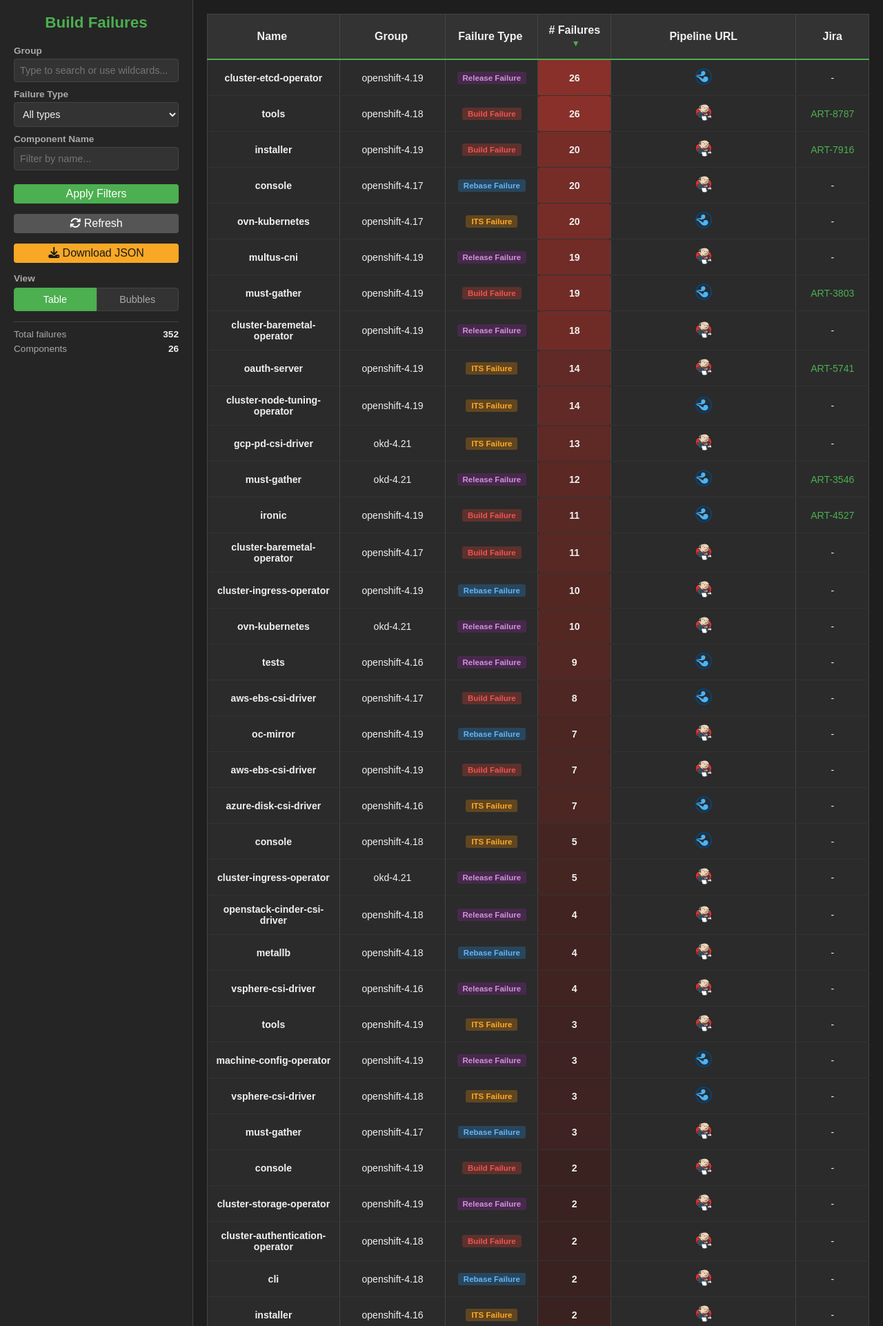
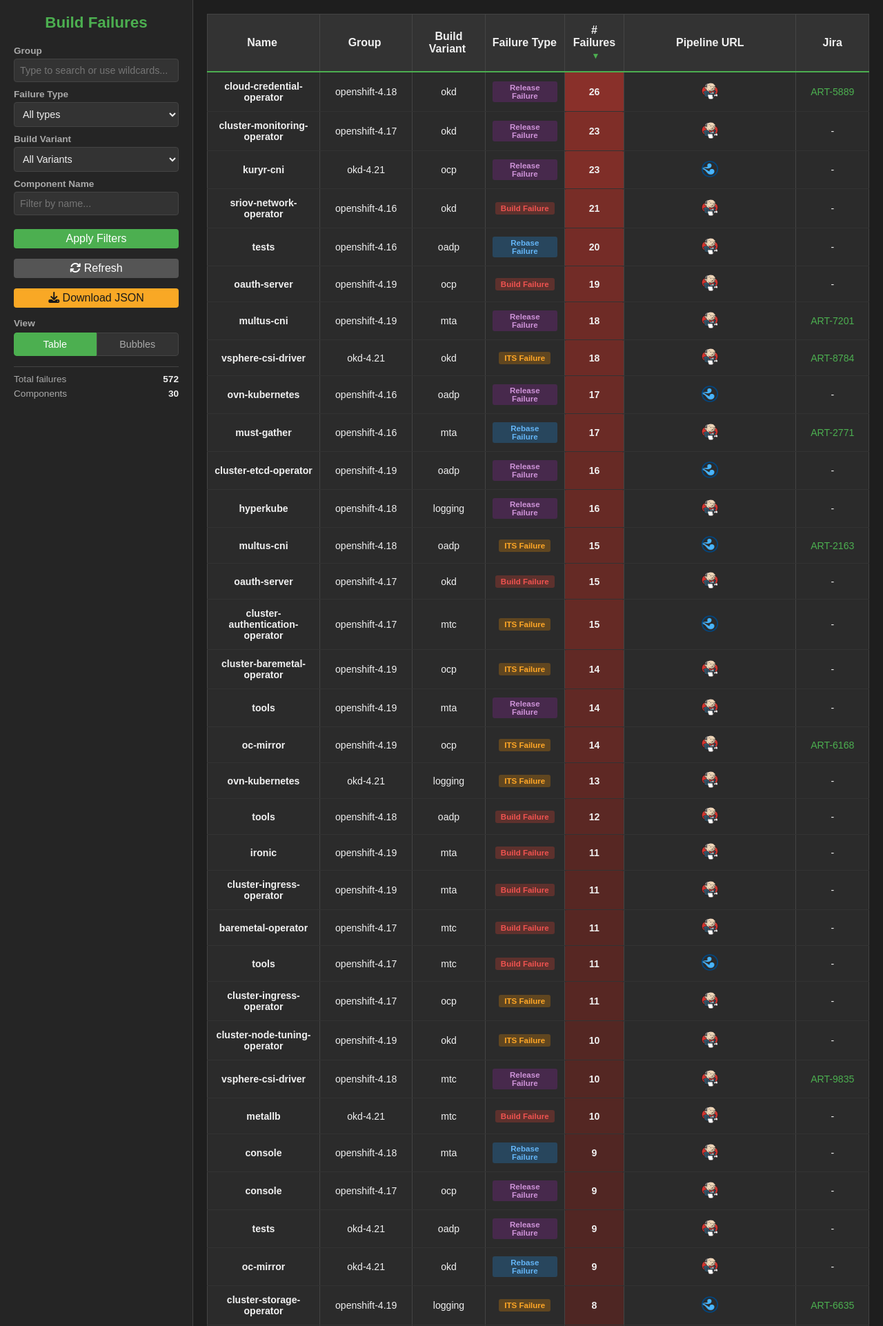
Before and after one commit to openshift-eng/art-dashboard-ui, a Flask app: page / in a window 1280 px wide. Shown: the top 1922 px of the page at 69% size. Run offline with Flask 3, Linux system fonts and the light colour scheme.

Commit message:
Add build variant filter to art-build-failures dashboard
Extract build_variant from Redis key parts[2] in _fetch_failures_for_type(),
add /api/build-variants endpoint, and surface build variant as a filterable
dropdown and table column in the UI.

Co-Authored-By: Claude Opus 4.6 <noreply@anthropic.com>

```diff
--- a/app.py
+++ b/app.py
@@ -22,10 +22,10 @@ from typing import Optional
 
 from artcommonlib import redis
 from artcommonlib.jira_config import DEFAULT_JIRA_EMAIL
-from flask import Flask, jsonify, render_template, request
-from jira import JIRA
-from mock_data import generate_mock_failures, get_mock_failure_types, get_mock_groups
+from flask import Flask, jsonify, render_template
 from pyartcd.jira_client import JIRAClient
+
+from mock_data import generate_mock_failures, get_mock_build_variants, get_mock_failure_types, get_mock_groups
 
 DEV_MODE = os.environ.get('ART_DASH_DEV', '').lower() in ('1', 'true', 'yes')
 REDIS_AVAILABLE = bool(os.environ.get('REDIS_SERVER_PASSWORD'))
@@ -169,9 +169,7 @@ def _add_routes(app: Flask):
             failures = generate_mock_failures()
         else:
             # Fetch failures and Jira tickets in parallel
-            failures, jira_tickets = await asyncio.gather(
-                _fetch_all_failures(), _fetch_jira_tickets_for_failures([])
-            )
+            failures, jira_tickets = await asyncio.gather(_fetch_all_failures(), _fetch_jira_tickets_for_failures([]))
 
             # Add jira_ticket field to each failure
             for failure in failures:
@@ -194,6 +192,14 @@ def _add_routes(app: Flask):
         if not REDIS_AVAILABLE:
             return jsonify(get_mock_failure_types())
         return jsonify(FAILURE_TYPES)
+
+    @app.route('/api/build-variants', methods=['GET'])
+    async def api_build_variants():
+        if not REDIS_AVAILABLE:
+            return jsonify(get_mock_build_variants())
+
+        variants = await _discover_build_variants()
+        return jsonify(variants)
 
 
 async def _fetch_all_failures() -> list[dict]:
@@ -253,16 +259,20 @@ async def _fetch_failures_for_type(failure_type: str) -> list[dict]:
 
         entity_name = parts[-2]
         group = parts[-3]
+        build_variant = parts[2] if len(parts) > 2 else ''
         count_val = counts[i] if counts[i] else '0'
 
-        failures.append({
-            'name': entity_name,
-            'group': group,
-            'failure_type': failure_type,
-            'failure_count': int(count_val),
-            'jenkins_url': jenkins_urls[i] or '',
-            'pipeline_url': pipeline_urls[i] or '',
-        })
+        failures.append(
+            {
+                'name': entity_name,
+                'group': group,
+                'build_variant': build_variant,
+                'failure_type': failure_type,
+                'failure_count': int(count_val),
+                'jenkins_url': jenkins_urls[i] or '',
+                'pipeline_url': pipeline_urls[i] or '',
+            }
+        )
 
     return failures
 
@@ -296,6 +306,28 @@ async def _discover_failure_groups() -> list[str]:
     return sorted(groups, key=_sort_key)
 
 
+async def _discover_build_variants() -> list[str]:
+    """
+    Discover distinct build variants by scanning Redis failure key patterns.
+
+    Return Value(s):
+        list[str]: Sorted list of unique build variant values.
+    """
+    variants = set()
+    pattern = 'count:*-failure:*:*:*:failure'
+
+    try:
+        keys = await redis.get_keys(pattern)
+        for key in keys:
+            parts = key.split(':')
+            if len(parts) >= 6:
+                variants.add(parts[2])
+    except Exception as e:
+        logger.warning('Failed to discover build variants: %s', e)
+
+    return sorted(variants)
+
+
 app = _create_app()
 
 
--- a/static/css/failures.css
+++ b/static/css/failures.css
@@ -224,11 +224,12 @@
     table-layout: fixed;
 }
 
-#failures-table col.col-name       { width: 20%; }
-#failures-table col.col-group      { width: 16%; }
-#failures-table col.col-type       { width: 14%; }
-#failures-table col.col-count      { width: 11%; }
-#failures-table col.col-pipeline   { width: 28%; }
+#failures-table col.col-name       { width: 17%; }
+#failures-table col.col-group      { width: 14%; }
+#failures-table col.col-variant    { width: 11%; }
+#failures-table col.col-type       { width: 12%; }
+#failures-table col.col-count      { width: 9%; }
+#failures-table col.col-pipeline   { width: 26%; }
 #failures-table col.col-jira       { width: 11%; }
 
 #failures-table th {
--- a/static/js/failures.js
+++ b/static/js/failures.js
@@ -27,6 +27,7 @@ document.addEventListener('DOMContentLoaded', async () => {
     document.getElementById('download-json').addEventListener('click', downloadJSON);
     document.getElementById('view-table').addEventListener('click', () => switchView('table'));
     document.getElementById('view-bubbles').addEventListener('click', () => switchView('bubbles'));
+    document.getElementById('variant-filter').addEventListener('change', applyFilters);
 
     document.getElementById('name-filter').addEventListener('keydown', (e) => {
         if (e.key === 'Enter') {
@@ -49,9 +50,10 @@ document.addEventListener('DOMContentLoaded', async () => {
 
 async function loadFilters() {
     try {
-        const [groups, types] = await Promise.all([
+        const [groups, types, variants] = await Promise.all([
             fetch('/api/groups').then(r => r.json()),
             fetch('/api/failure-types').then(r => r.json()),
+            fetch('/api/build-variants').then(r => r.json()),
         ]);
 
         // Store groups for autocomplete
@@ -63,6 +65,14 @@ async function loadFilters() {
             opt.value = t;
             opt.textContent = formatFailureType(t);
             typeSelect.appendChild(opt);
+        });
+
+        const variantSelect = document.getElementById('variant-filter');
+        variants.forEach(v => {
+            const opt = document.createElement('option');
+            opt.value = v;
+            opt.textContent = v;
+            variantSelect.appendChild(opt);
         });
     } catch (err) {
         console.error('Failed to load filters:', err);
@@ -88,20 +98,23 @@ async function refreshData() {
         // Get current values before updating
         const groupInput = document.getElementById('group-filter');
         const typeSelect = document.getElementById('type-filter');
+        const variantSelect = document.getElementById('variant-filter');
         const nameInput = document.getElementById('name-filter');
         const currentGroupValue = groupInput.value;
 
         // On initial load, check URL params; on refresh, preserve current filter state
-        let targetGroup, targetType, targetName;
+        let targetGroup, targetType, targetVariant, targetName;
         if (isInitialLoad) {
             const urlParams = new URLSearchParams(window.location.search);
             targetGroup = urlParams.get('group');
             targetType = urlParams.get('type');
+            targetVariant = urlParams.get('variant');
             targetName = urlParams.get('name');
             isInitialLoad = false;
         } else {
             targetGroup = currentGroupValue;
             targetType = typeSelect.value;
+            targetVariant = variantSelect.value;
             targetName = nameInput.value;
         }
 
@@ -115,6 +128,11 @@ async function refreshData() {
         // Restore type filter if valid
         if (targetType) {
             typeSelect.value = targetType;
+        }
+
+        // Restore variant filter if valid
+        if (targetVariant) {
+            variantSelect.value = targetVariant;
         }
 
         // Restore name filter
@@ -135,6 +153,7 @@ async function refreshData() {
 function applyFilters() {
     const group = document.getElementById('group-filter').value.trim();
     const type = document.getElementById('type-filter').value;
+    const variant = document.getElementById('variant-filter').value;
     const name = document.getElementById('name-filter').value.toLowerCase();
 
     currentData = allData.filter(f => {
@@ -143,6 +162,7 @@ function applyFilters() {
             if (!matchesWildcard(f.group, group)) return false;
         }
         if (type && f.failure_type !== type) return false;
+        if (variant && f.build_variant !== variant) return false;
         if (name && !f.name.toLowerCase().includes(name)) return false;
         return true;
     });
@@ -214,6 +234,7 @@ function renderTable() {
         return `<tr>
             <td><strong>${escapeHtml(f.name)}</strong></td>
             <td>${escapeHtml(f.group)}</td>
+            <td>${escapeHtml(f.build_variant || '')}</td>
             <td><span class="failure-type-badge ${f.failure_type}">${formatFailureType(f.failure_type)}</span></td>
             <td class="failure-count-cell" style="background-color: ${bgColor}">${f.failure_count}</td>
             <td>${pipelineDisplay}</td>
@@ -321,6 +342,7 @@ function renderBubbles() {
             tooltip.innerHTML = `
                 <div class="tooltip-name">${escapeHtml(d.data.name)}</div>
                 <div class="tooltip-detail">Group: ${escapeHtml(d.data.group)}</div>
+                <div class="tooltip-detail">Variant: ${escapeHtml(d.data.build_variant || '')}</div>
                 <div class="tooltip-detail">Type: ${formatFailureType(d.data.failure_type)}</div>
                 <div class="tooltip-detail">Failures: <span class="tooltip-count">${d.data.failure_count}</span></div>
             `;
@@ -409,6 +431,7 @@ function loadFiltersFromUrl() {
 
     const group = params.get('group');
     const type = params.get('type');
+    const variant = params.get('variant');
     const name = params.get('name');
 
     if (group) {
@@ -416,6 +439,9 @@ function loadFiltersFromUrl() {
     }
     if (type) {
         document.getElementById('type-filter').value = type;
+    }
+    if (variant) {
+        document.getElementById('variant-filter').value = variant;
     }
     if (name) {
         document.getElementById('name-filter').value = name;
@@ -425,6 +451,7 @@ function loadFiltersFromUrl() {
 function updateFiltersInUrl() {
     const group = document.getElementById('group-filter').value;
     const type = document.getElementById('type-filter').value;
+    const variant = document.getElementById('variant-filter').value;
     const name = document.getElementById('name-filter').value;
 
     const params = new URLSearchParams();
@@ -434,6 +461,9 @@ function updateFiltersInUrl() {
     }
     if (type) {
         params.set('type', type);
+    }
+    if (variant) {
+        params.set('variant', variant);
     }
     if (name) {
         params.set('name', name);
--- a/templates/failures.html
+++ b/templates/failures.html
@@ -22,6 +22,13 @@
                 <label for="type-filter">Failure Type</label>
                 <select id="type-filter">
                     <option value="">All types</option>
+                </select>
+            </div>
+
+            <div class="input-container">
+                <label for="variant-filter">Build Variant</label>
+                <select id="variant-filter">
+                    <option value="">All Variants</option>
                 </select>
             </div>
 
@@ -65,6 +72,7 @@
                 <colgroup>
                     <col class="col-name">
                     <col class="col-group">
+                    <col class="col-variant">
                     <col class="col-type">
                     <col class="col-count">
                     <col class="col-pipeline">
@@ -74,6 +82,7 @@
                     <tr>
                         <th data-sort="name" class="sortable">Name <span class="sort-arrow"></span></th>
                         <th data-sort="group" class="sortable">Group <span class="sort-arrow"></span></th>
+                        <th data-sort="build_variant" class="sortable">Build Variant <span class="sort-arrow"></span></th>
                         <th data-sort="failure_type" class="sortable">Failure Type <span class="sort-arrow"></span></th>
                         <th data-sort="failure_count" class="sortable sort-active sort-desc">
                             # Failures <span class="sort-arrow">&#9660;</span>
```
Also changed, not shown: mock_data.py (+54 -20 lines).
